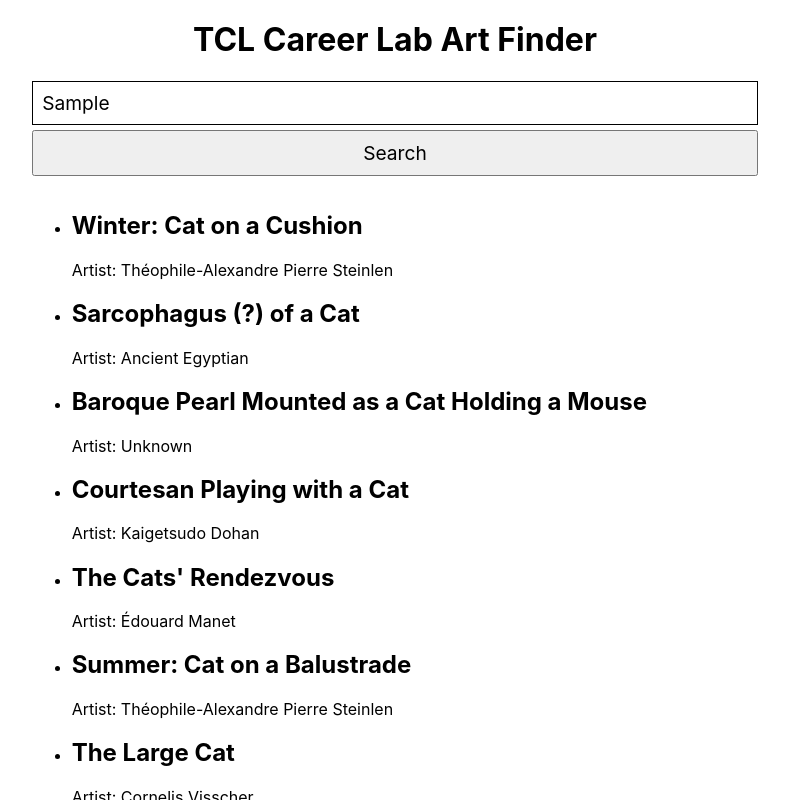
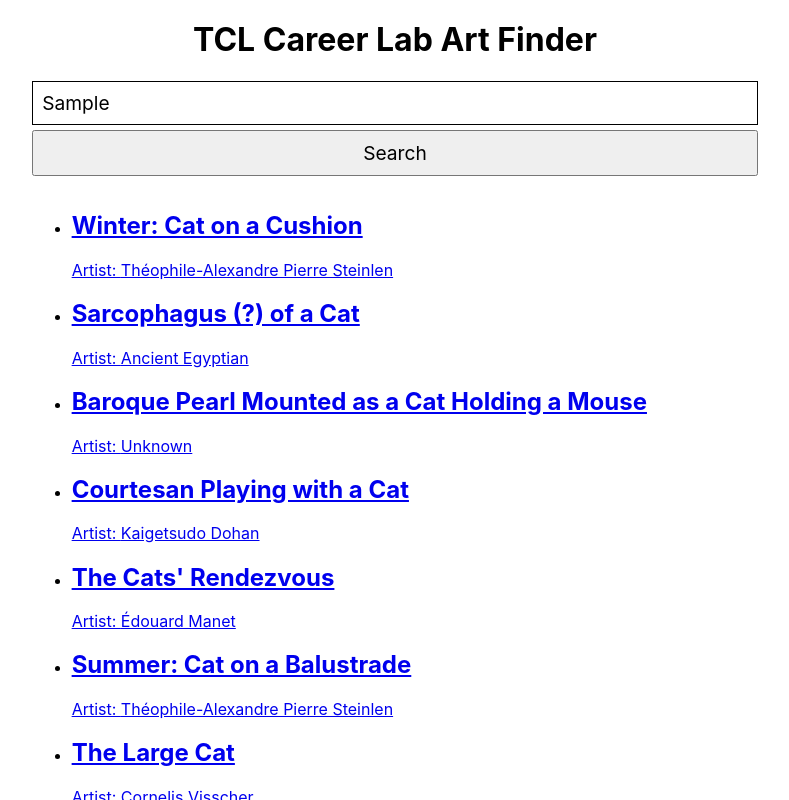
Before and after one commit to polly89/take-home-assginment, a React (Vite) app: page / in a window 1280 px wide. Both pictures are taken after typing "Sample" into the empty fields and a click on the button "Search". Shown: the top 800 px of the page, without its empty margins (245-1034 px from the left). Built offline with nearby package versions, Linux system fonts and the light colour scheme.

Commit message:
add anchor tag and skeleton for handleSelection function

```diff
--- a/src/components/App.jsx
+++ b/src/components/App.jsx
@@ -19,13 +19,20 @@ export function App({ query }) {
 			console.log(error);
 		}
 	}
+
+	function handleSelection(e) {
+		e.preventDefault();
+	}
+
 	function DisplayList() {
 		return (
 			<ul>
 				{restults.map((res) => (
 					<li key={res.title}>
-						<h2>{res.title}</h2>
-						<p>Artist: {res.artist_title || 'Unknown'}</p>
+						<a href="/" onClick={(e) => handleSelection(e, res)}>
+							<h2>{res.title}</h2>
+							<p>Artist: {res.artist_title || 'Unknown'}</p>
+						</a>
 					</li>
 				))}
 			</ul>
```
